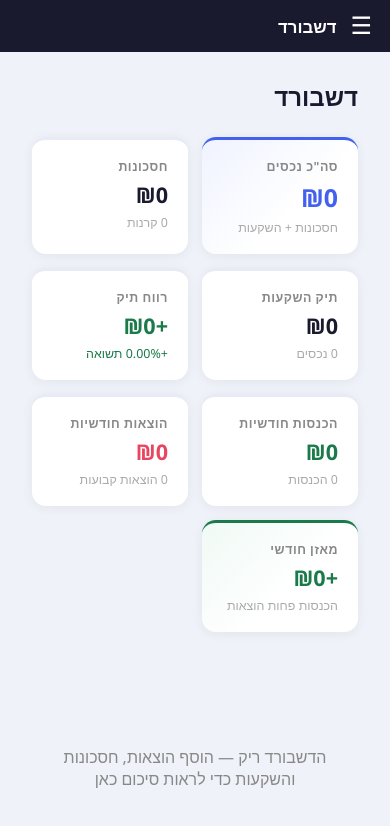
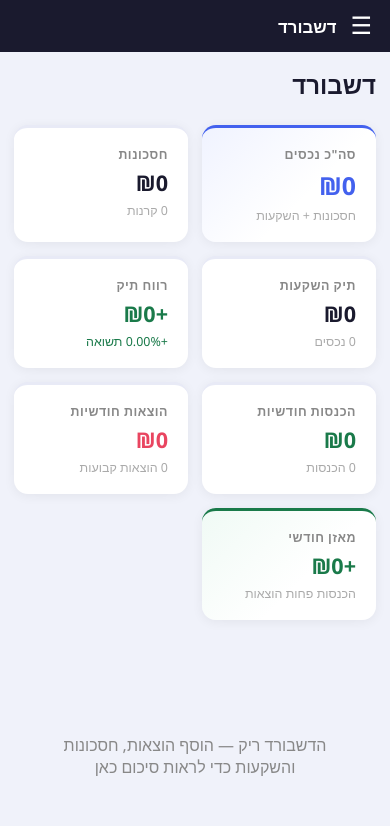
Before and after one commit to aviad1aviad/invest_track, a React (Create React App) app: page / in a window 390 px wide. Shown: the top 826 px of the page. Built offline with nearby package versions, Linux system fonts and the light colour scheme.

Commit message:
mobile layout fix, round numbers, custom PWA icon

```diff
--- a/src/pages/Dashboard.js
+++ b/src/pages/Dashboard.js
@@ -12,7 +12,7 @@ function getColor(name) {
   return colorCache[name];
 }
 
-function fmt(n) { return Number(n).toLocaleString('he-IL'); }
+function fmt(n) { return Math.round(Number(n)).toLocaleString('he-IL'); }
 function fmtDec(n, d = 2) { return Number(n).toLocaleString('he-IL', { minimumFractionDigits: d, maximumFractionDigits: d }); }
 
 function calcInvCurrentValue(inv) {
--- a/src/pages/Page.css
+++ b/src/pages/Page.css
@@ -3,6 +3,12 @@
   direction: rtl;
   max-width: 1200px;
   margin: 0 auto;
+}
+
+@media (max-width: 700px) {
+  .page {
+    padding: 16px 14px;
+  }
 }
 
 .page-header {
```
Also changed, not shown: public/logo192.png, public/logo512.png.
